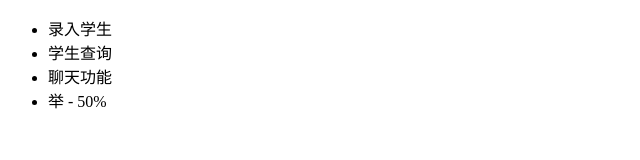
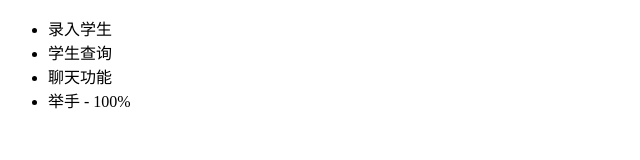
Before and after one commit to shangzhaohui001/student, a plain HTML site: page index.html in a window 1280 px wide. Shown: the full height of the page, 0-640 px from the left. Drawn offline with Linux system fonts and the light colour scheme.

Commit message:
完成举手功能开发

```diff
--- a/index.html
+++ b/index.html
@@ -9,7 +9,7 @@
         <li>录入学生</li>
         <li>学生查询</li>
         <li>聊天功能</li>
-        <li>举 - 50%</li>
+        <li>举手 - 100%</li>
     </ul>
 </body>
 </html>
```
